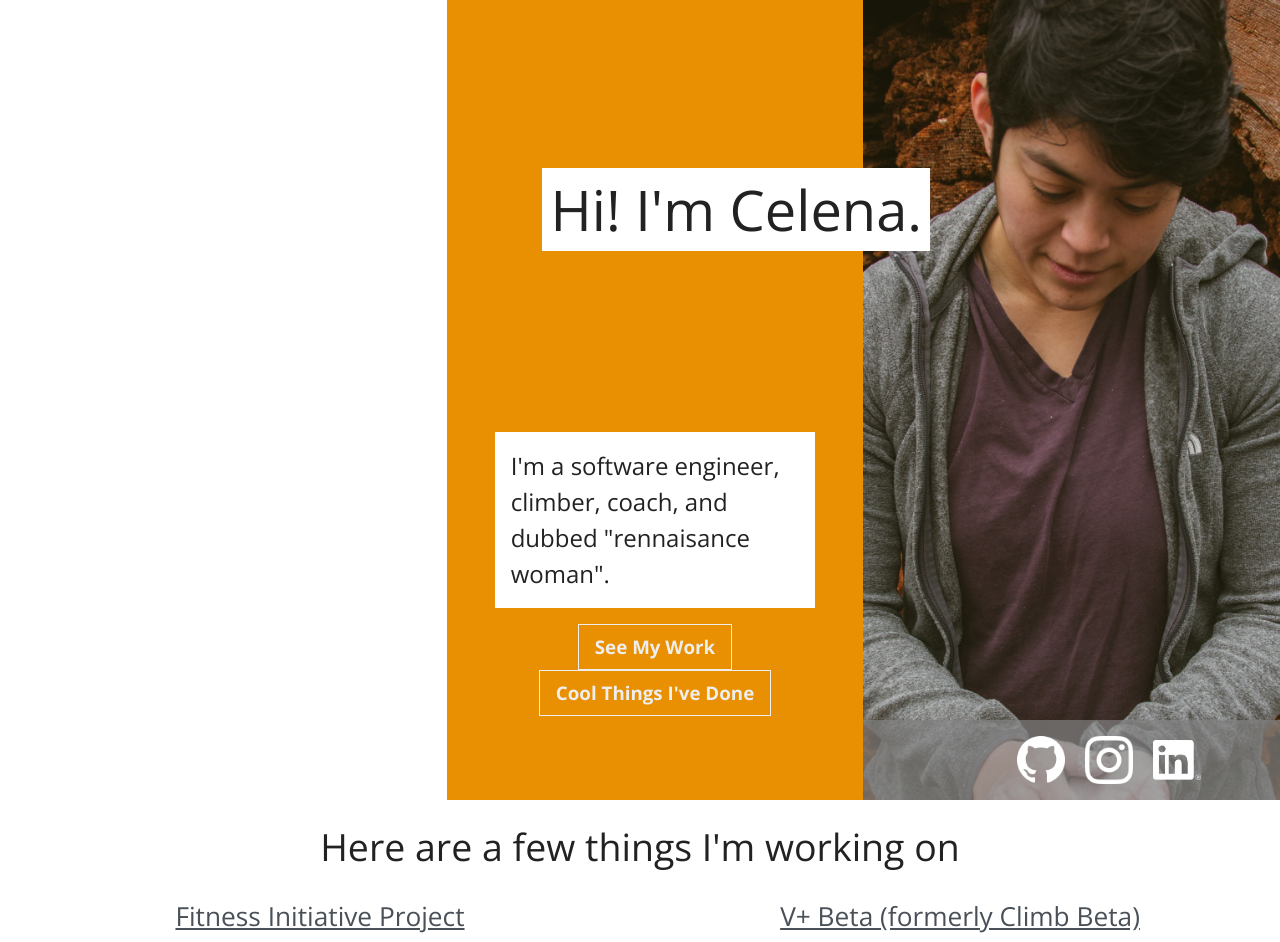
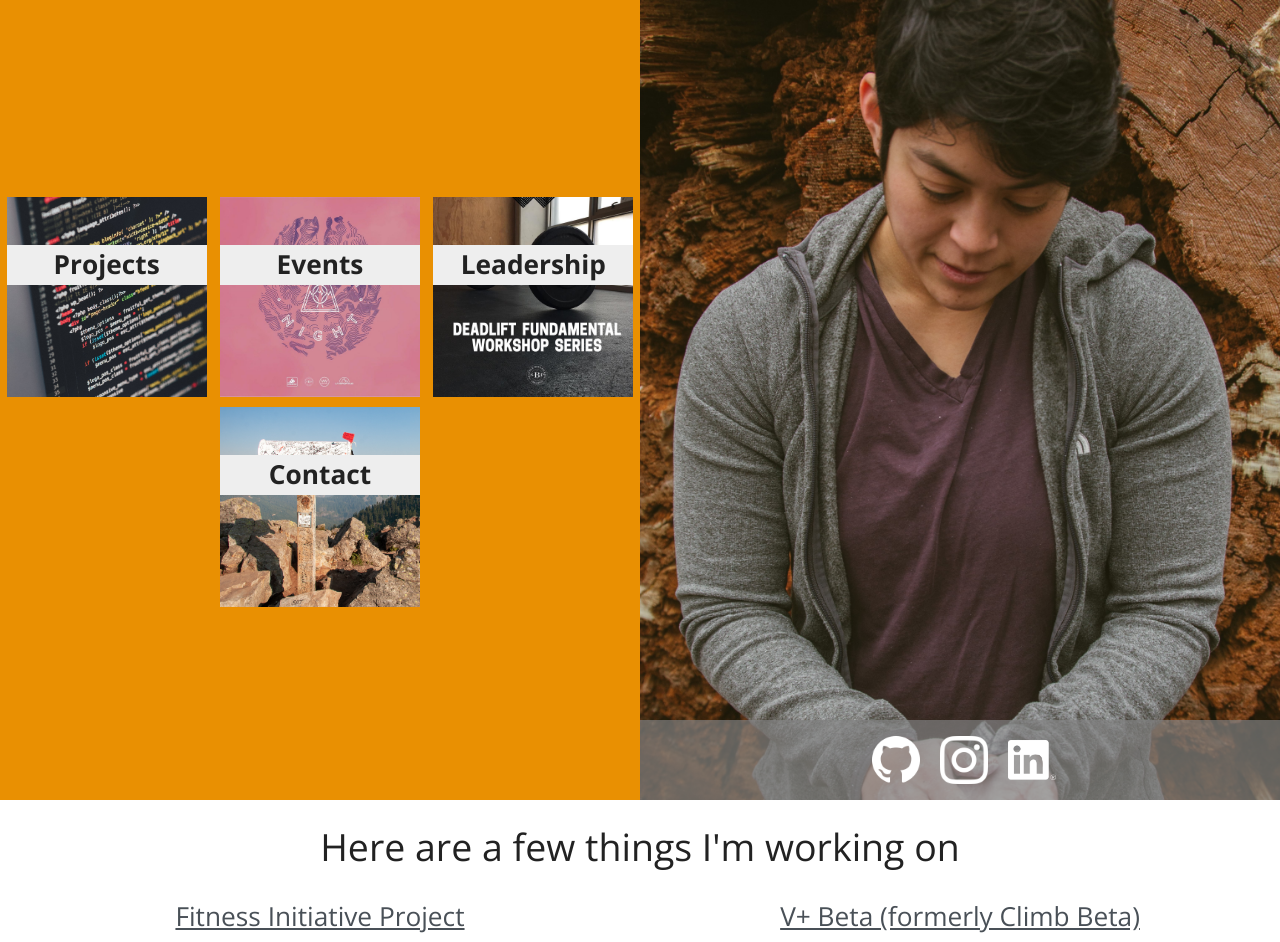
Before and after one commit to chandojo/chandojo.github.io, a PHP site: page / in a window 1280 px wide. Shown: the top 942 px of the page. Run offline with PHP 8.4, Linux system fonts and the light colour scheme; some libraries are stand-ins or nearby versions.

Commit message:
images added

```diff
--- a/index.html
+++ b/index.html
@@ -18,20 +18,19 @@
 <body>
   <div class="container-fluid">
     <div class="row" id="landing">
-      <div class="col">
-        <nav>
-
-        </nav>
-      </div>
       <div class="col col-fullheight bg-warning p-0">
-        <h1 class="bg-white text-dark display-4 p-2 intro">Hi! I'm Celena.</h1>
-        <div class="description m-5">
-          <p class="bg-white p-3 description-paragraph">
-            I'm a software engineer, climber, coach, and dubbed "rennaisance woman".
-          </p>
-          <div class="buttons text-center">
-            <button type="button" class="call-to-action btn btn-outline-light btn-lg">See My Work</button>
-            <button type="button" class="call-to-action btn btn-outline-light btn-lg">Cool Things I've Done</button>
+        <div class="flex-box d-flex flex-row flex-wrap justify-content-around">
+          <div class="rounded flex-item" style="background-image:url('imgs/ilya-pavlov-OqtafYT5kTw-unsplash.jpg'); background-size: cover;">
+            <h3 class="mt-5 bg-light align-middle p-1 font-weight-bold">Projects</h3>
+          </div>
+          <div class="flex-item" style="background-image:url('imgs/trivia.jpg'); background-size: cover; background-position:bottom;">
+            <h3 class="mt-5 bg-light align-middle p-1 font-weight-bold">Events</h3>
+          </div>
+          <div class="flex-item" style="background-image:url('imgs/deadlift.jpg'); background-size: cover; background-position:bottom;">
+            <h3 class="mt-5 bg-light align-middle p-1 font-weight-bold">Leadership</h3>
+          </div>
+          <div class="flex-item" style="background-image:url('imgs/chad-peltola-HmORQ3_8yuM-unsplash.jpg'); background-size: cover;">
+            <h3 class="mt-5 bg-light align-middle p-1 font-weight-bold">Contact</h3>
           </div>
         </div>
       </div>
--- a/style.css
+++ b/style.css
@@ -68,6 +68,21 @@ INDEX OF DESIGN:
 
 .inverted {
   filter: brightness(0) invert(1);
+}
+
+.sidenav {
+  height: 100%;
+  width: 160px;
+  position: fixed;
+  z-index: 1;
+  top: 0;
+  left: 0;
+  overflow-x: hidden;
+  padding-top: 20px;
+}
+
+.side-margin {
+  margin-left: 160px;
 }
 
 /* -------------
@@ -253,3 +268,14 @@ Fun stuff
     max-width: 200px;
   }
 }
+
+.flex-box {
+  margin-top: 30%;
+}
+
+.flex-item {
+  width: 200px;
+  height: 200px;
+  text-align: center;
+  margin: 5px
+}
```
Also changed, not shown: imgs/chad-peltola-HmORQ3_8yuM-unsplash.jpg (added), imgs/deadlift.jpg (added), imgs/firespin.jpg (deleted), imgs/ilya-pavlov-OqtafYT5kTw-unsplash.jpg (added), imgs/trivia.jpg (added).
